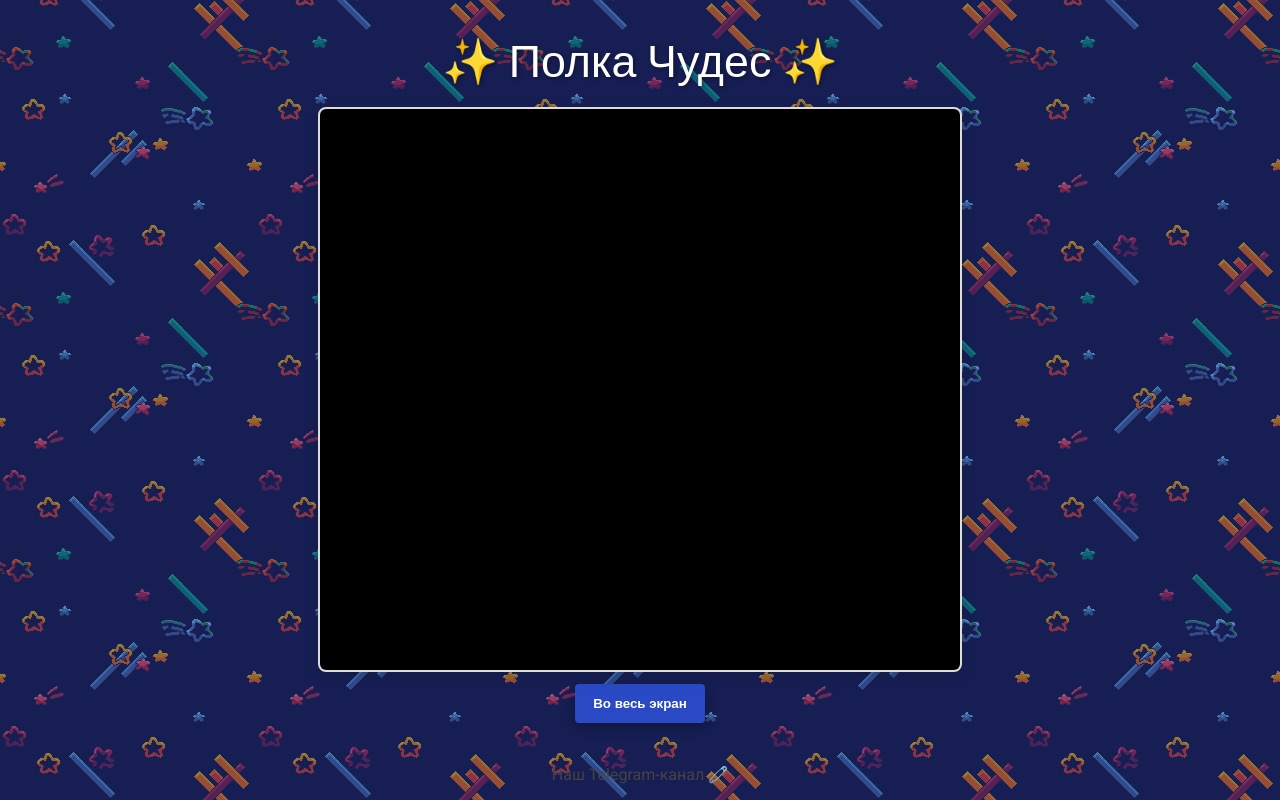
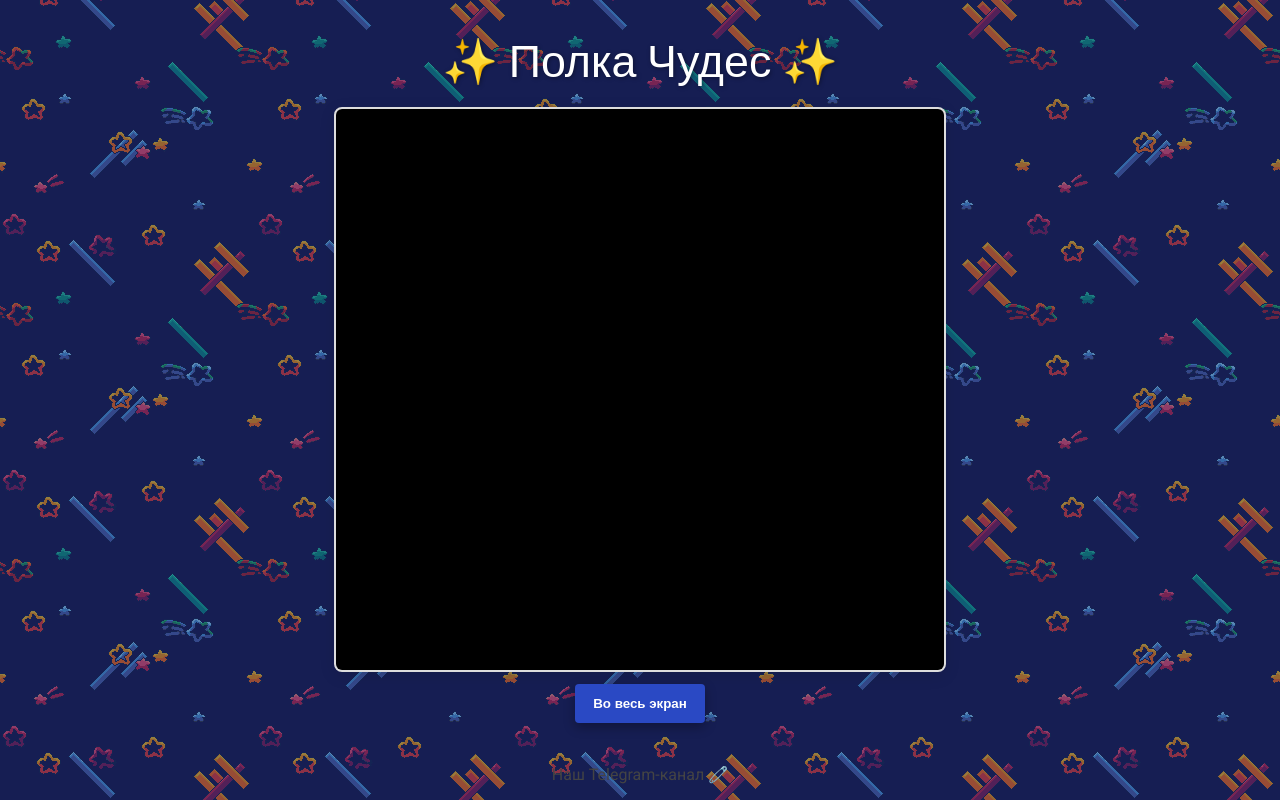
Before and after one commit to PolkaChudesGame/game, a plain HTML site: page index.html in a window 1280 px wide. Drawn offline with Linux system fonts and the light colour scheme; no server answers.

Commit message:
Update index.html

```diff
--- a/index.html
+++ b/index.html
@@ -31,7 +31,7 @@
 
     .page {
       width: 100%;
-      max-width: 1000px;
+      max-width: 640px;  /* фиксируем ширину под canvas */
       display: flex;
       flex-direction: column;
       align-items: center;
@@ -50,8 +50,6 @@
 
     .game-wrapper {
       width: 100%;
-      max-width: 640px;
-      position: relative;
       background: #f0f0f0;
       border: 2px solid #ddd;
       border-radius: 8px;
@@ -60,20 +58,16 @@
     }
 
     #unity-container {
+      width: 100%;
       position: relative;
-      width: 100%;
-      height: 0;
-      padding-bottom: calc(960 / 640 * 100%); /* сохраняем aspect ratio 640:960 */
       background: #f0f0f0;
     }
 
     #unity-canvas {
-      position: absolute;
-      top: 0;
-      left: 0;
       width: 100% !important;
-      height: 100% !important;
+      height: auto !important;
       background: #000;
+      display: block;
     }
 
     .fullscreen-button {
@@ -113,7 +107,7 @@
     <div class="site-title">✨ Полка Чудес ✨</div>
 
     <div class="game-wrapper">
-      <div id="unity-container">
+      <div id="unity-container" class="unity-desktop">
         <canvas id="unity-canvas" width="640" height="960" tabindex="-1"></canvas>
 
         <div id="unity-loading-bar">
@@ -128,6 +122,7 @@
         <div id="unity-footer">
           <div id="unity-webgl-logo"></div>
           <div id="unity-fullscreen-button"></div>
+          <div id="unity-build-title">Полка Чудес</div>
         </div>
       </div>
     </div>
@@ -140,26 +135,28 @@
   </div>
 
   <script>
-    (function(){
-      var container = document.getElementById("unity-container");
-      var canvas = document.getElementById("unity-canvas");
-      var loadingBar = document.getElementById("unity-loading-bar");
-      var progressBarFull = document.getElementById("unity-progress-bar-full");
-      var warningBanner = document.getElementById("unity-warning");
+    var container = document.querySelector("#unity-container");
+    var canvas = document.querySelector("#unity-canvas");
+    var loadingBar = document.querySelector("#unity-loading-bar");
+    var progressBarFull = document.querySelector("#unity-progress-bar-full");
+    var fullscreenButton = document.querySelector("#unity-fullscreen-button");
+    var warningBanner = document.querySelector("#unity-warning");
 
     function unityShowBanner(msg, type) {
       function updateBannerVisibility() {
-          warningBanner.style.display = warningBanner.children.length ? "block" : "none";
+        warningBanner.style.display = warningBanner.children.length ? 'block' : 'none';
       }
-        var div = document.createElement("div");
+      var div = document.createElement('div');
       div.innerHTML = msg;
       warningBanner.appendChild(div);
-        if (type === 'error') div.style = 'background: red; padding: 10px;';
-        else if (type === 'warning') div.style = 'background: yellow; padding: 10px;';
+      if (type == 'error') div.style = 'background: red; padding: 10px;';
+      else {
+        if (type == 'warning') div.style = 'background: yellow; padding: 10px;';
         setTimeout(function() {
           warningBanner.removeChild(div);
           updateBannerVisibility();
         }, 5000);
+      }
       updateBannerVisibility();
     }
 
@@ -176,43 +173,30 @@
       showBanner: unityShowBanner
     };
 
+    // Для мобильных: не меняем размеры, пусть Unity рендерит 640×960, браузер уменьшит по ширине
+    if (/iPhone|iPad|iPod|Android/i.test(navigator.userAgent)) {
+      container.className = "unity-mobile";
+      canvas.className = "unity-mobile";
+      // config.devicePixelRatio = 1; // при необходимости можно добавить
+    }
+
     loadingBar.style.display = "block";
 
     var script = document.createElement("script");
     script.src = loaderUrl;
-      script.onload = () => {
-        createUnityInstance(canvas, config, (progress) => {
+    script.onload = function() {
+      createUnityInstance(canvas, config, function(progress) {
         progressBarFull.style.width = 100 * progress + "%";
-        }).then((unityInstance) => {
+      }).then(function(unityInstance) {
         loadingBar.style.display = "none";
-
-          var fsBtn = document.getElementById("fullscreen-btn");
-          fsBtn.addEventListener('click', function(){
+        fullscreenButton.onclick = function() {
           unityInstance.SetFullscreen(1);
-          });
-          fsBtn.addEventListener('touchstart', function(e){
-            e.preventDefault();
-            unityInstance.SetFullscreen(1);
-          });
-
-          // fallback: при resize — подгоняем canvas под размер wrapper
-          window.addEventListener('resize', function(){
-            resizeCanvas();
-          });
-          resizeCanvas();
-        }).catch((message) => {
-          console.error(message);
+        };
+      }).catch(function(message) {
         alert(message);
       });
     };
     document.body.appendChild(script);
-
-      function resizeCanvas(){
-        var wrapper = container.parentElement;
-        var w = wrapper.clientWidth;
-        container.style.height = (w * 960 / 640) + 'px';
-      }
-    })();
   </script>
 </body>
 </html>
```
Lines whose indentation alone changed are shown as unchanged.
